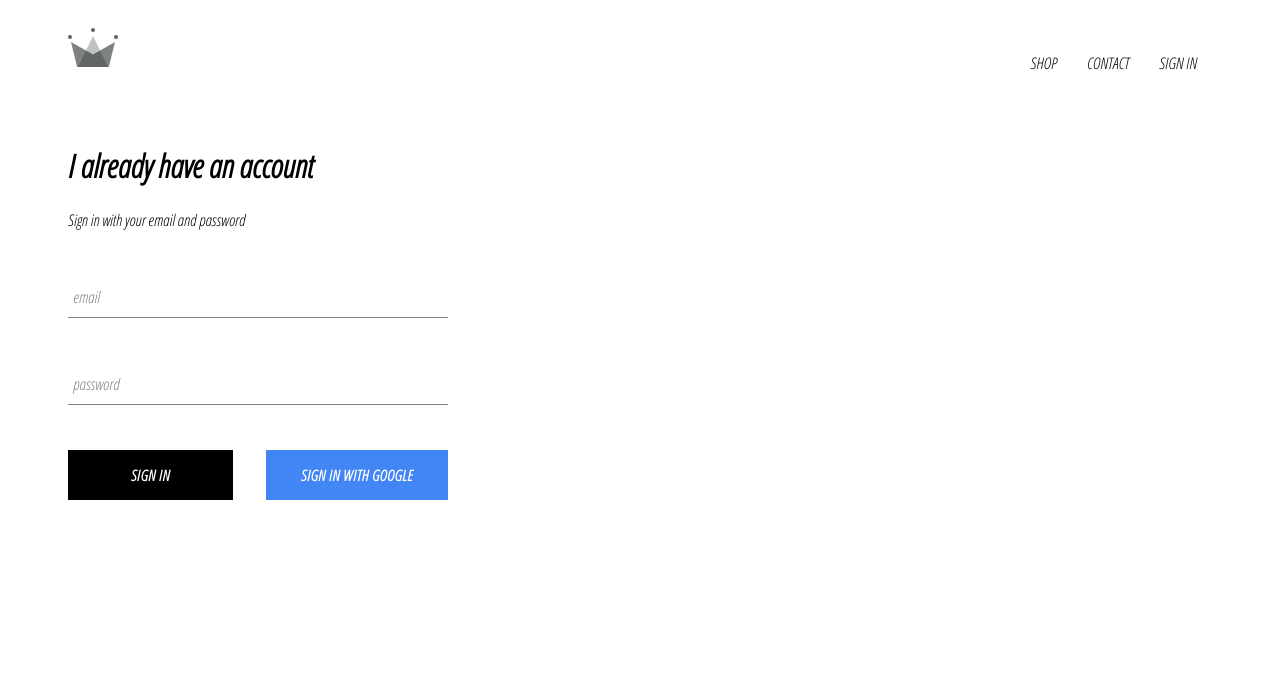
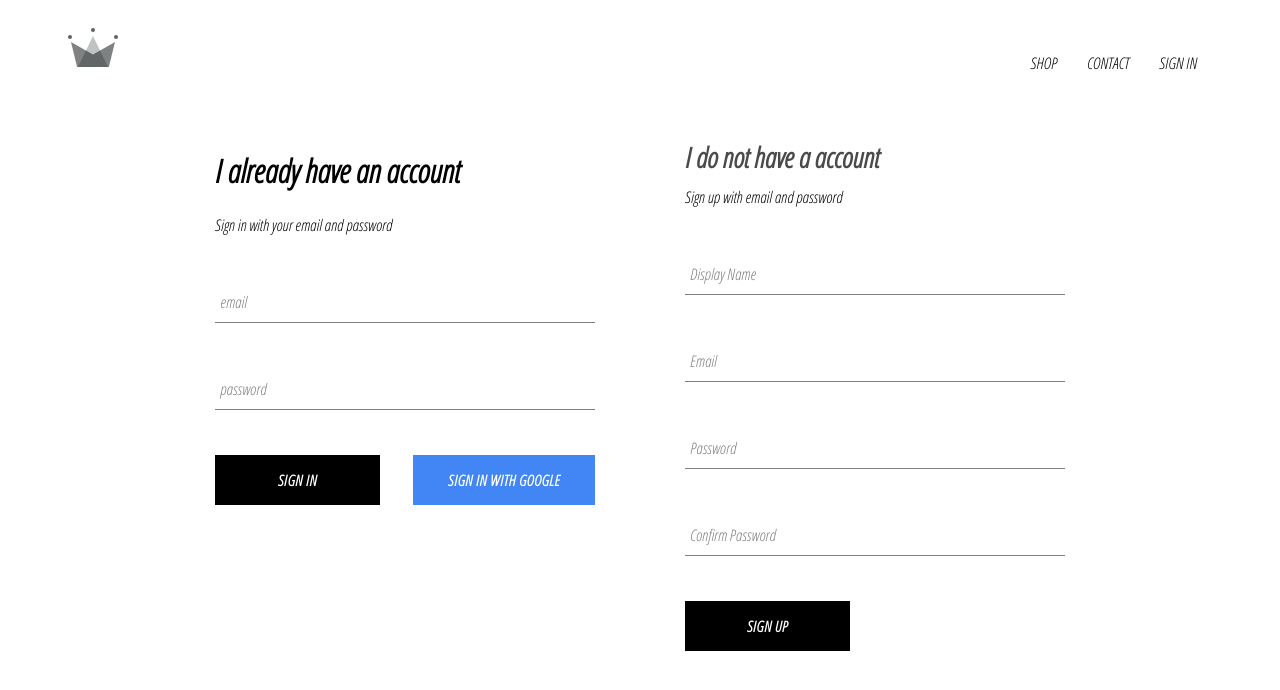
Before and after one commit to srushtee/Ecommerce, a React (Create React App) app: page /signin in a window 1280 px wide. Shown: the top 690 px of the page. Built offline with nearby package versions, Linux system fonts and the light colour scheme; no server answers.

Commit message:
Adding sign up component

```diff
--- a/src/App.js
+++ b/src/App.js
@@ -7,7 +7,7 @@ import {Switch, Route } from "react-router-dom";
 import Shop from './Pages/ShopPage/Shop'
 import HeaderComponent from './Components/HeaderComponent/HeaderComponent'
 import SignInAndSignUp from './Pages/SignInAndSignUp/SignInAndSignUp'
-import { auth } from './Firebase/firebase.utils'
+import { auth, createUserProfileDocument } from './Firebase/firebase.utils'
 
 const App = () => {
 
@@ -16,15 +16,27 @@ const App = () => {
   const unsubscribeFromAuth = () => {};
 
   React.useEffect(() => {
-    auth.onAuthStateChanged(user => {
-      setCurrentUser(user)
-      console.log(user);
+    auth.onAuthStateChanged(async userAuth => {
+      if(userAuth){
+        const userRef = await createUserProfileDocument(userAuth)
+        userRef.onSnapshot(snapShot => {
+          setCurrentUser({
+            id: snapShot.id,
+            ...snapShot.data()
+          })
+        })
+      }
+      else{
+        setCurrentUser(userAuth)
+      }
+
+
     })
-   } )
+   },[] )
 
    React.useEffect(() => {
     unsubscribeFromAuth();
-   } )
+   },[] )
 
 
   return (
--- a/src/Components/FormInput/FormInput.js
+++ b/src/Components/FormInput/FormInput.js
@@ -2,7 +2,6 @@ import React from 'react'
 import './forminput.scss'
 
 const FormInput = ({onChange, label, ...otherProps}) => {
-    console.log(otherProps);
     return (
         <div className="group">
             <input className="form-input" onChange={onChange}  {...otherProps}/>
--- /dev/null
+++ b/src/Components/SignUp/SignUpComponent.js
@@ -0,0 +1,66 @@
+import React from 'react';
+import FormInput from '../FormInput/FormInput'
+import CustomButton from '../CustomButton/CustomButton'
+import {auth, createUserProfileDocument} from '../../Firebase/firebase.utils'
+import './signup.scss'
+
+const SignUpComponent = () => {
+
+    const [displayName, setDisplayName] = React.useState("")
+    const [email, setEmail] = React.useState("")
+    const [password, setPassword] = React.useState("")
+    const [confirmPassword, setConfirmPassword] = React.useState("");
+
+    const handleDisplayName = (e) => {
+        setDisplayName(e.target.value)
+    }
+
+    const handleEmail = (e) => {
+        setEmail(e.target.value)
+    }
+    const handlePassword = (e) => {
+        setPassword(e.target.value)
+    }
+    const handleConfirmPassword = (e) => {
+        setConfirmPassword(e.target.value)
+    }
+
+    const handleSubmit = async (e) => {
+        e.preventDefault();
+
+        if(password !== confirmPassword){
+            alert("Passwords don't match")
+            return;
+        }
+
+        try{
+            const { user } = await auth.createUserWithEmailAndPassword(email, password);
+            createUserProfileDocument(user, { displayName })
+            setDisplayName('')
+            setEmail('')
+            setPassword('')
+            setConfirmPassword('')
+        }
+        catch(error){
+            console.log(error);
+        }
+
+
+    }
+
+    return (
+        <div className="sign-up">
+            <h2 className="title">I do not have a account</h2>
+            <span>Sign up with email and password</span>
+            <form className="sign-up-form" onSubmit={handleSubmit}>
+                <FormInput type="text" name="displayName" value={displayName} onChange={handleDisplayName} label="Display Name" required></FormInput>
+                <FormInput type="email" name="email" value={email} onChange={handleEmail} label="Email" required></FormInput>
+                <FormInput type="password" name="password" value={password} onChange={handlePassword} label="Password" required></FormInput>
+                <FormInput type="password" name="confirmPassword" value={confirmPassword} onChange={handleConfirmPassword} label="Confirm Password" required></FormInput>
+                <CustomButton type="submit">SIGN UP</CustomButton>
+            </form>
+        </div>
+    );
+}
+
+export default SignUpComponent;
--- /dev/null
+++ b/src/Components/SignUp/signup.scss
@@ -0,0 +1,9 @@
+.sign-up {
+    display: flex;
+    flex-direction: column;
+    width: 380px;
+
+    .title {
+      margin: 10px 0;
+    }
+  }
--- a/src/Firebase/firebase.utils.js
+++ b/src/Firebase/firebase.utils.js
@@ -13,6 +13,39 @@ const firebaseConfig = {
     measurementId: "G-NNDY9FCYLM"
   };
 
+
+export const createUserProfileDocument = async (userAuth, additionalData) => {
+    if(!userAuth) return;
+
+    const userRef = firestore.doc(`users/${userAuth.uid}`)
+
+    const snapShot = await userRef.get();
+
+    console.log(snapShot);
+
+    if(!snapShot.exists){
+        const { displayName, email} = userAuth;
+        const createdAt = new Date();
+
+        try{
+          await userRef.set({
+            displayName,
+            email,
+            createdAt,
+            ...additionalData
+          })
+      }
+      catch(error){
+          console.log('error in creating user '+ error.message);
+      }
+    }
+
+    return userRef;
+
+
+
+}
+
 firebase.initializeApp(firebaseConfig)
 
 export const auth = firebase.auth();
--- a/src/Pages/SignInAndSignUp/SignInAndSignUp.js
+++ b/src/Pages/SignInAndSignUp/SignInAndSignUp.js
@@ -1,11 +1,13 @@
 import React from 'react'
 import './SignInAndSignUp.scss'
 import SignIn from "../../Components/Sign_In/SignIn"
+import SignUpComponent from "../../Components/SignUp/SignUpComponent"
 
 const SignInAndSignUp = () => {
     return (
-        <div>
+        <div className="sign-in-and-sign-up">
            <SignIn/>
+           <SignUpComponent/>
         </div>
     )
 }
--- a/src/Pages/SignInAndSignUp/SignInAndSignUp.scss
+++ b/src/Pages/SignInAndSignUp/SignInAndSignUp.scss
@@ -0,0 +1,6 @@
+.sign-in-and-sign-up {
+    width: 850px;
+    display: flex;
+    justify-content: space-between;
+    margin: 30px auto;
+  }
```
